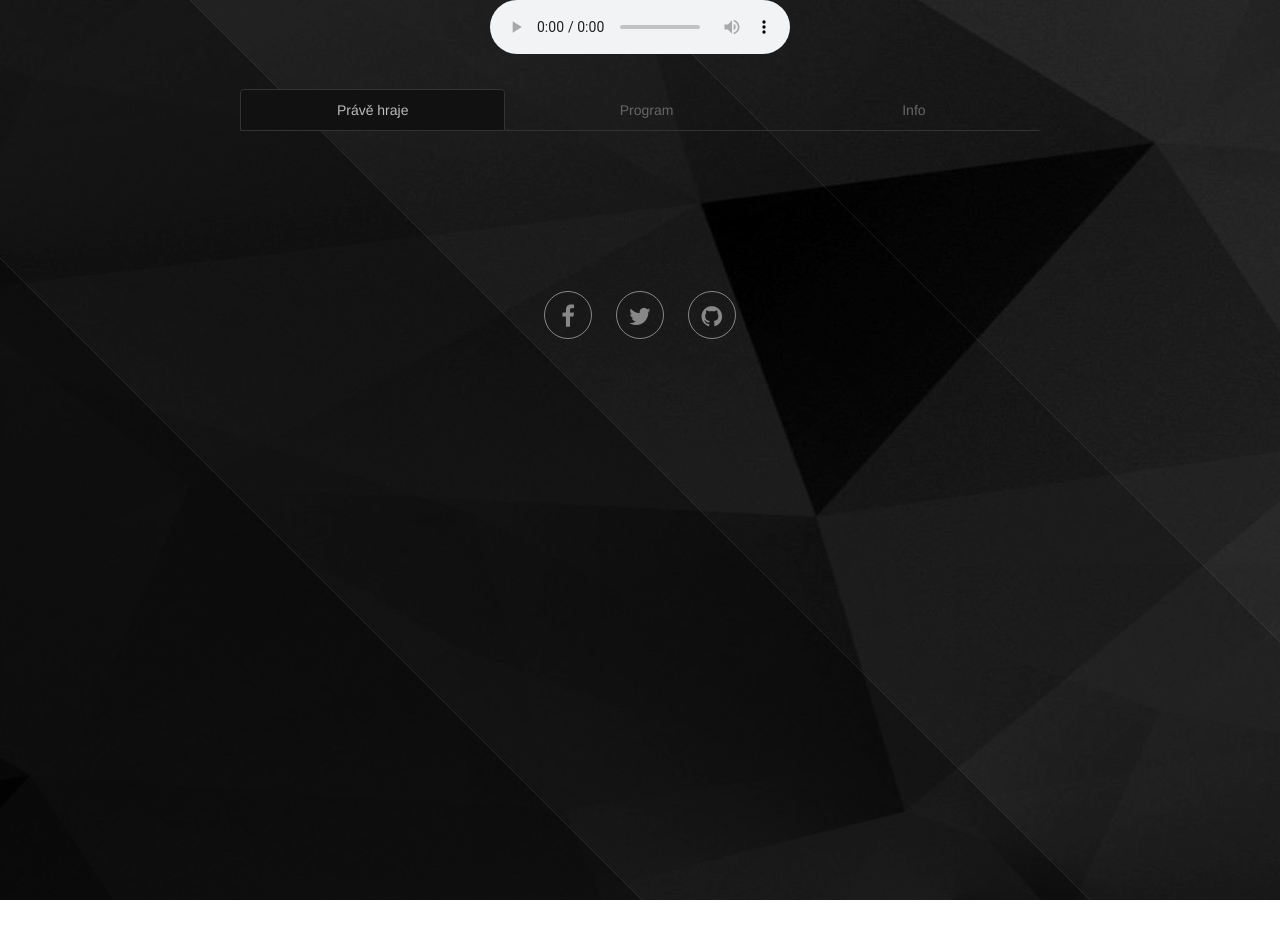
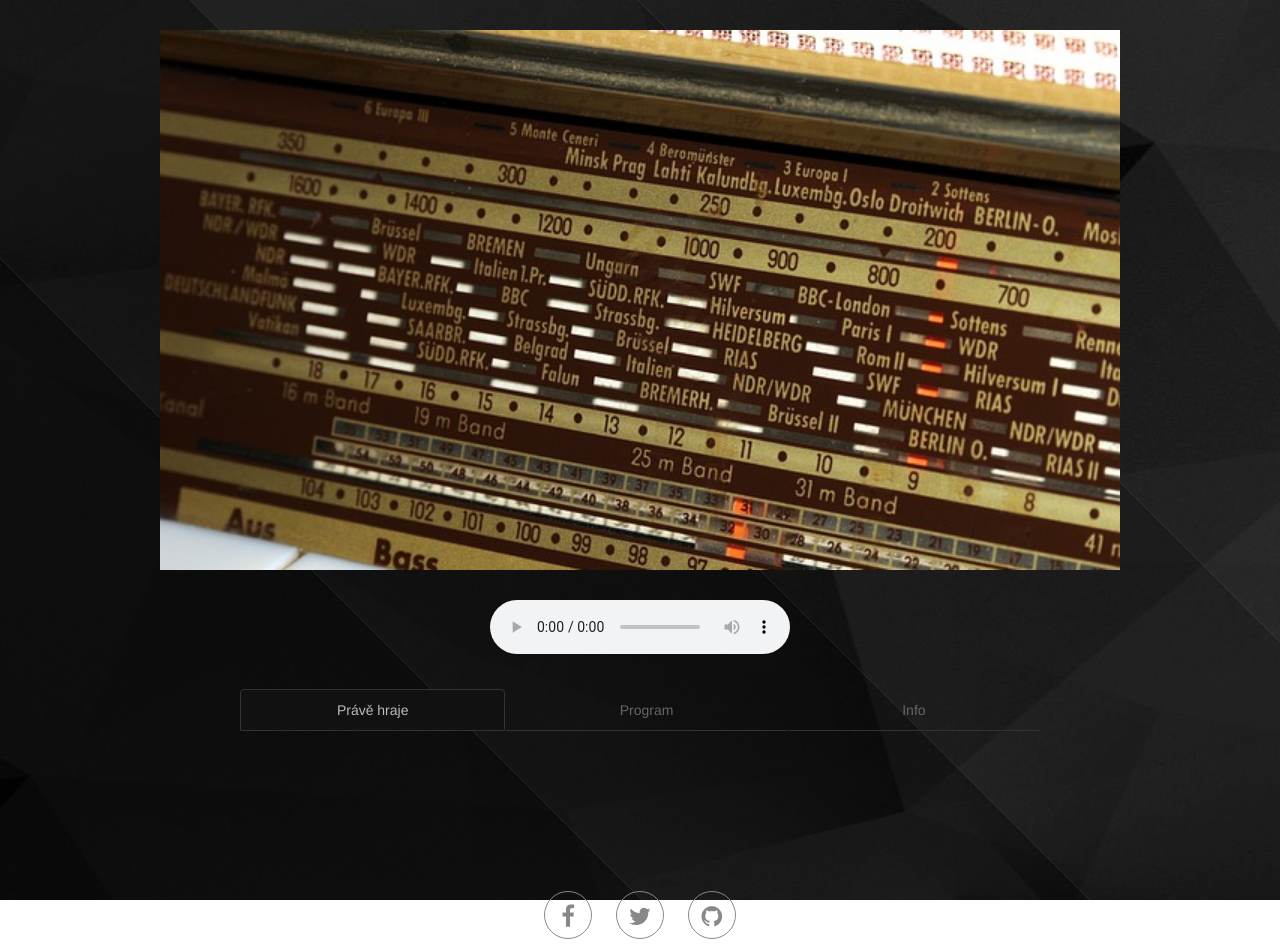
Before and after one commit to gvsurenderreddy/opennx.github.io, a Jekyll site: the page built from radio/index.html, in a window 1280 px wide. Built offline with Jekyll 4.4.1, drawn with Linux system fonts in a browser that asks for light colours; nearby versions of some CDN libraries; before the commit the page ends 900 px from its top, so only the background shows below that.

Commit message:
Radio killed the video star

```diff
--- /dev/null
+++ b/_includes/about_radio.html
@@ -0,0 +1,3 @@
+<p>
+Tohle by vůbec nemělo být vidět :-)
+</p>
--- a/radio.html
+++ b/radio/index.html
@@ -11,7 +11,9 @@
 <header id="header" class="text-center">
 
     <div id="player-wrapper">
-        <audio id="rplayer" controls autoplay>
+        <div id="rplayer">
+        </div>
+        <audio id="player" controls autoplay>
             <source src="http://origin.nxtv.cz/radio/vorbis" type="audio/ogg">
             <source src="http://origin.nxtv.cz/radio/mp3high" type="audio/mpeg">
         </audio>
@@ -47,7 +49,7 @@
             </div>
 
             <div role="tabpanel" class="tab-pane fade" id="about">
-                {% include about.html %}
+                {% include about_radio.html %}
             </div>
 
         </div>
@@ -63,13 +65,3 @@
         </ul>
     </nav>
 </header>
-
-<!-- Footer -->
-<!--
-<footer id="footer">
-    <p>This site is non-commercial, solely for education and understanding of the technological issues involved.
-    <br>All material broadcasted is licensed as creative commons.
-    </p>
-    <p class="status"></p>
-</footer>
--->
--- a/static/css/style.css
+++ b/static/css/style.css
@@ -269,6 +269,16 @@
     position: relative;
 }
 
+#rplayer {
+    margin: 30px auto 30px auto;
+    position: relative;
+    width:960px;
+    height:540px;
+    background: url("/static/img/radio.jpg");
+    background-size:100%;
+}
+
+
 
 
 /*
@@ -408,7 +418,6 @@
     margin-top: 20px;
     font-size: 12px;
 
-
     -moz-animation: nav-icons 0.5s ease-in-out forwards;
     -webkit-animation: nav-icons 0.5s ease-in-out forwards;
     -o-animation: nav-icons 0.5s ease-in-out forwards;
--- a/static/js/boot.js
+++ b/static/js/boot.js
@@ -68,8 +68,8 @@
 
     }
 
+
     TVInit();
-
     tvSchedule();
 
 });
```
Also changed, not shown: other parts of radio/index.html (+1 -1 lines), index.html (+0 -10 lines), static/img/radio.jpg (added). Lines whose indentation alone changed are shown as unchanged.
